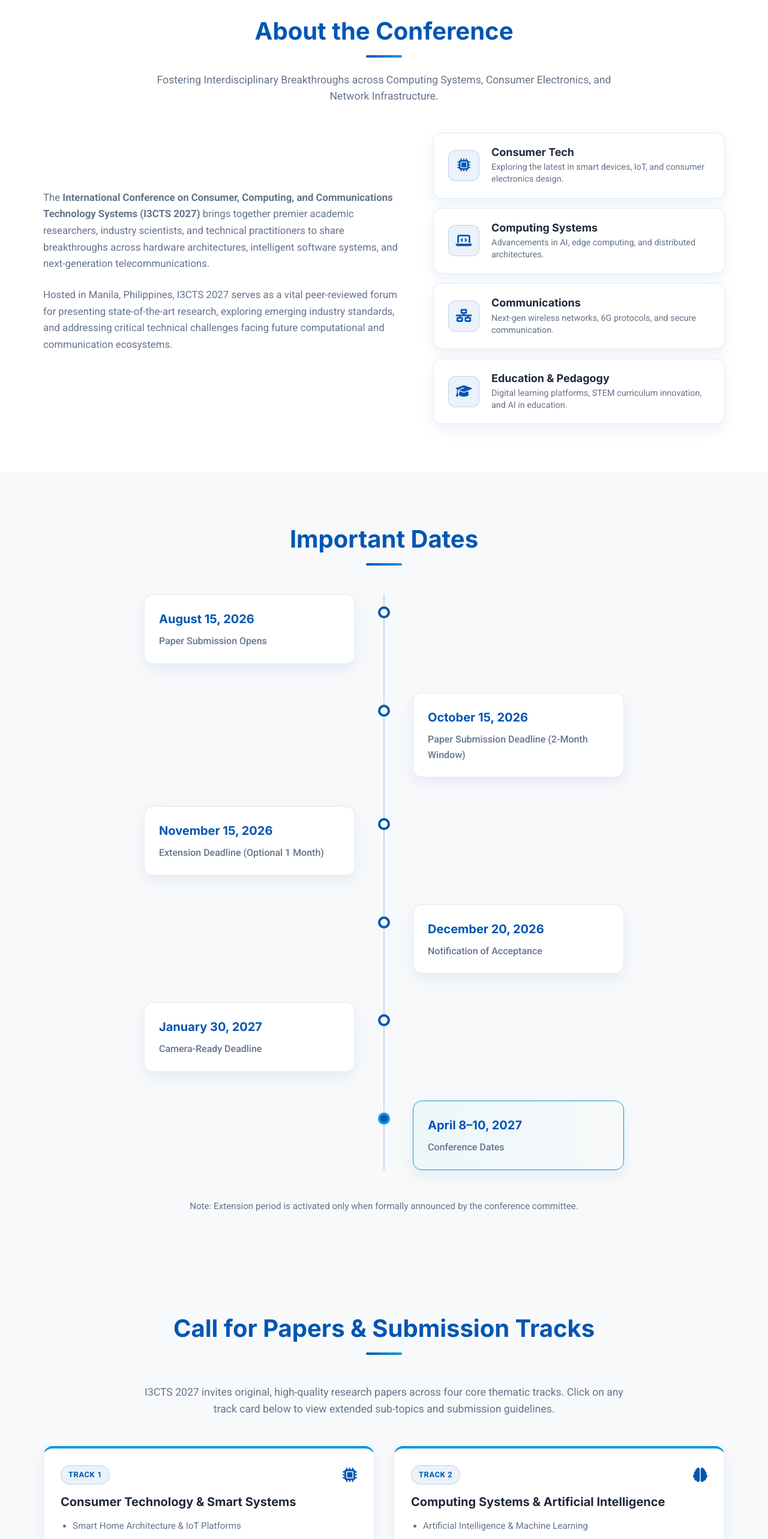
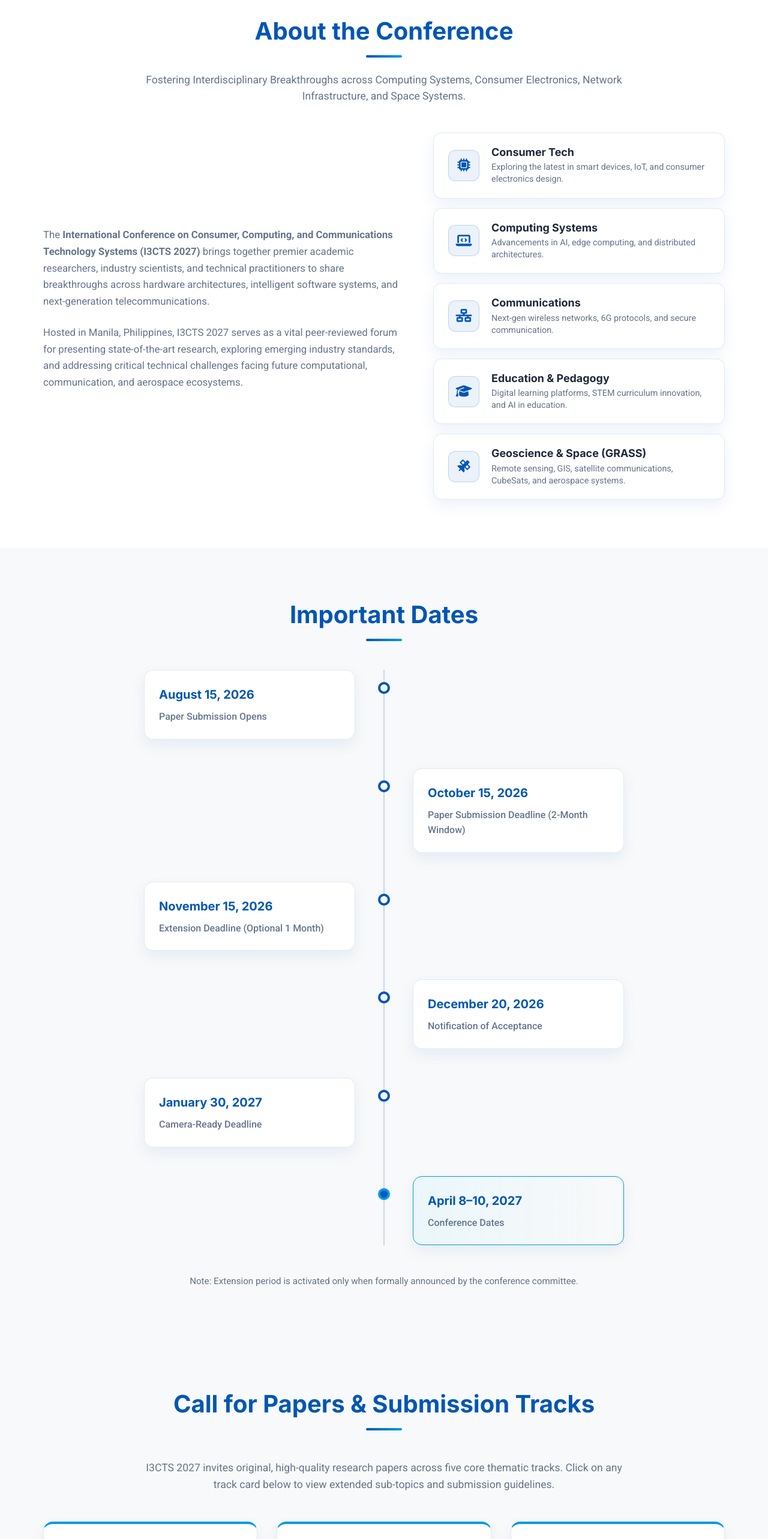
Before and after one commit to justinovate/i3cts, a React (Vite) app: page / in a window 1280 px wide. Shown: the part 980-3546 px from the top of the page at 60% size. Built offline with nearby package versions, Linux system fonts and the light colour scheme.

Commit message:
Add Track 5: Geoscience, Remote Sensing, Aerospace and Space Systems (GRASS Track)

```diff
--- a/src/components/About.jsx
+++ b/src/components/About.jsx
@@ -6,7 +6,7 @@ const About = () => {
       <div className="container">
         <h2 className="section-title">About the Conference</h2>
         <p className="about-intro-subtitle">
-          Fostering Interdisciplinary Breakthroughs across Computing Systems, Consumer Electronics, and Network Infrastructure.
+          Fostering Interdisciplinary Breakthroughs across Computing Systems, Consumer Electronics, Network Infrastructure, and Space Systems.
         </p>
 
         <div className="about-grid">
@@ -15,7 +15,7 @@ const About = () => {
               The <strong>International Conference on Consumer, Computing, and Communications Technology Systems (I3CTS 2027)</strong> brings together premier academic researchers, industry scientists, and technical practitioners to share breakthroughs across hardware architectures, intelligent software systems, and next-generation telecommunications.
             </p>
             <p className="about-text">
-              Hosted in Manila, Philippines, I3CTS 2027 serves as a vital peer-reviewed forum for presenting state-of-the-art research, exploring emerging industry standards, and addressing critical technical challenges facing future computational and communication ecosystems.
+              Hosted in Manila, Philippines, I3CTS 2027 serves as a vital peer-reviewed forum for presenting state-of-the-art research, exploring emerging industry standards, and addressing critical technical challenges facing future computational, communication, and aerospace ecosystems.
             </p>
           </div>
 
@@ -59,6 +59,16 @@ const About = () => {
                 <p>Digital learning platforms, STEM curriculum innovation, and AI in education.</p>
               </div>
             </div>
+
+            <div className="glass-card theme-card">
+              <div className="icon-wrapper">
+                <i className="fas fa-satellite"></i>
+              </div>
+              <div className="theme-card-content">
+                <h3>Geoscience & Space (GRASS)</h3>
+                <p>Remote sensing, GIS, satellite communications, CubeSats, and aerospace systems.</p>
+              </div>
+            </div>
           </div>
         </div>
       </div>
--- a/src/components/CallForPapers.css
+++ b/src/components/CallForPapers.css
@@ -13,15 +13,15 @@
 
 .cfp-topics-grid {
   display: grid;
-  grid-template-columns: repeat(2, 1fr);
+  grid-template-columns: repeat(3, 1fr);
   gap: 2rem;
   margin-bottom: 3.5rem;
   text-align: left;
 }
 
-@media (min-width: 1400px) {
+@media (max-width: 1100px) {
   .cfp-topics-grid {
-    grid-template-columns: repeat(4, 1fr);
+    grid-template-columns: repeat(2, 1fr);
   }
 }
 
--- a/src/components/CallForPapers.jsx
+++ b/src/components/CallForPapers.jsx
@@ -95,6 +95,42 @@ const tracks = [
       submissionTypes: 'Full Papers (6 pages), Case Studies, and Innovative Demonstration Reports.',
       targetAudience: 'Engineering educators, instructional designers, academic administrators, and EdTech developers.'
     }
+  },
+  {
+    id: 5,
+    title: 'Geoscience, Remote Sensing, Aerospace and Space Systems (GRASS)',
+    icon: 'fa-satellite',
+    shortTopics: [
+      'Earth Observation & Remote Sensing',
+      'GIS & Geospatial Computing',
+      'Satellite & Space Communications',
+      'CubeSats, Small Satellites & Space Systems'
+    ],
+    detailedInfo: {
+      overview: 'The proposed track aims to provide a platform for researchers, engineers, students, and practitioners working at the intersection of computing, communications, Earth observation, aerospace engineering, and space systems.',
+      topics: [
+        'Earth Observation and Remote Sensing',
+        'Geographic Information Systems (GIS) and Geospatial Computing',
+        'AI and Machine Learning for Remote Sensing and Geoscience',
+        'Satellite Image and Signal Processing',
+        'Satellite and Space Communications',
+        'CubeSats, Small Satellites, and Nanosatellite Systems',
+        'Spacecraft and Aerospace Systems Engineering',
+        'Satellite Payloads, Sensors, and Instrumentation',
+        'Ground Stations and Ground Segment Technologies',
+        'UAVs and Remote Sensing Platforms',
+        'Space-Based IoT and Sensor Networks',
+        'Space Situational Awareness',
+        'Navigation, Positioning, and Timing',
+        'Computational Modeling for Geoscience and Space Applications',
+        'Disaster Risk Reduction and Environmental Monitoring using Space Technologies',
+        'Climate, Weather, and Atmospheric Applications',
+        'AI, Edge Computing, and Autonomous Systems for Space Applications',
+        'Emerging and Quantum Technologies for Earth and Space Systems'
+      ],
+      submissionTypes: 'Full Research Papers (6 pages), Mission Reports, and Technical Demonstrations.',
+      targetAudience: 'Aerospace engineers, GIS specialists, remote sensing researchers, and space systems developers.'
+    }
   }
 ];
 
@@ -106,7 +142,7 @@ const CallForPapers = () => {
       <div className="container">
         <h2 className="section-title">Call for Papers & Submission Tracks</h2>
         <p className="cfp-intro">
-          I3CTS 2027 invites original, high-quality research papers across four core thematic tracks.
+          I3CTS 2027 invites original, high-quality research papers across five core thematic tracks.
           Click on any track card below to view extended sub-topics and submission guidelines.
         </p>
 
```
